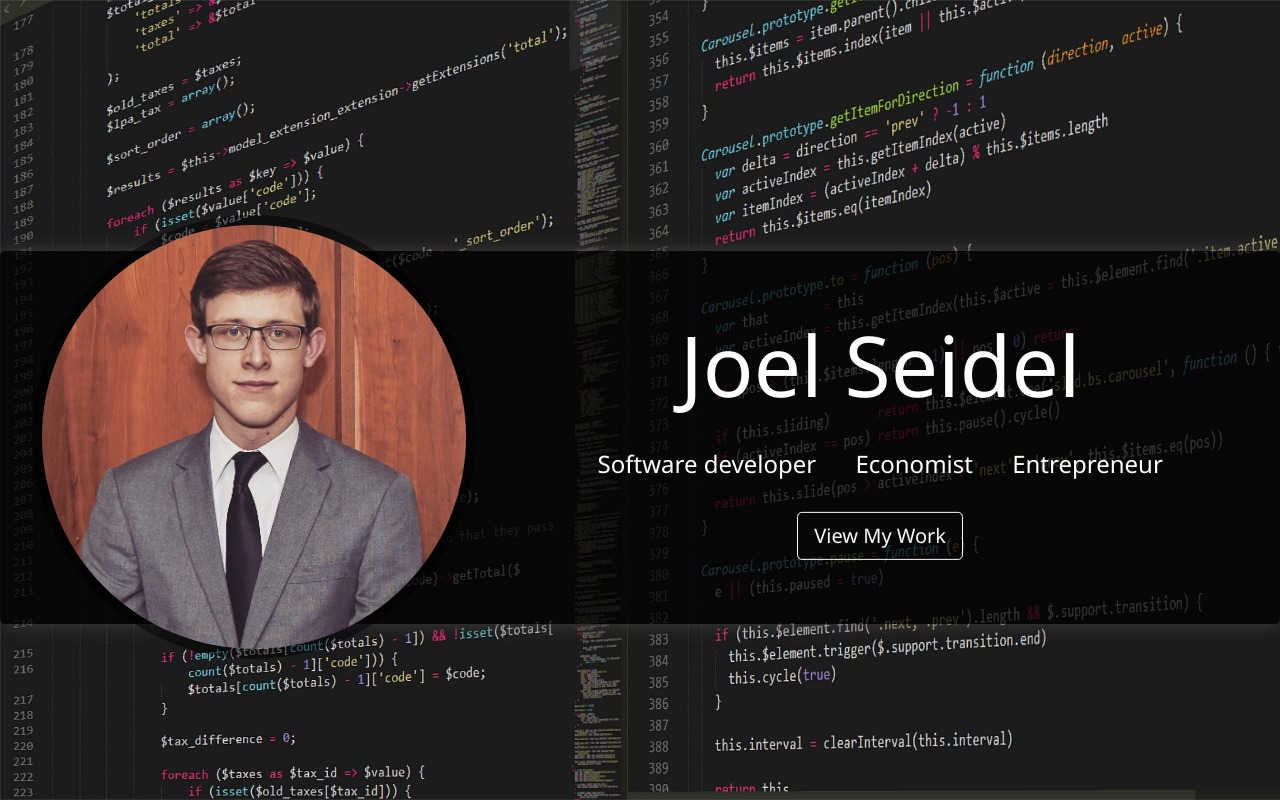
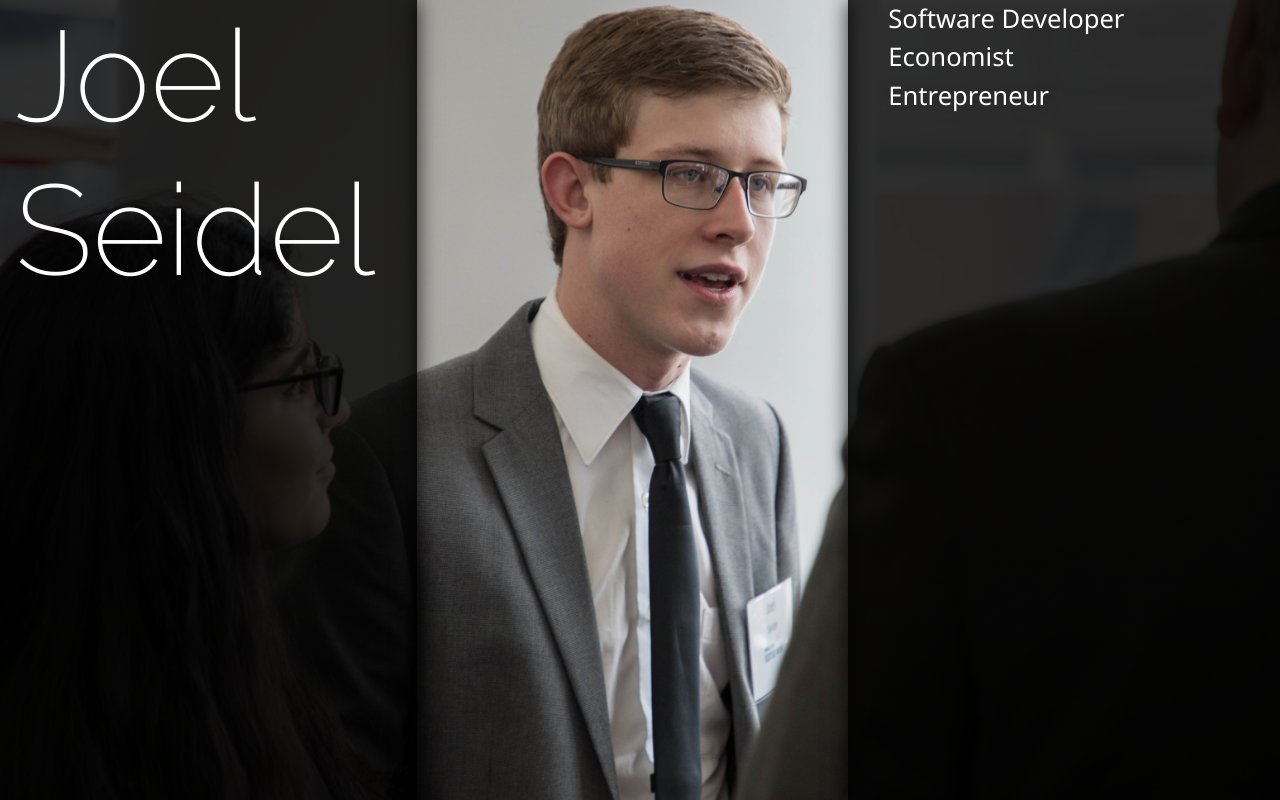
Before and after one commit to joeldseidel/joeldseidel.github.io, a PHP site: page / in a window 1280 px wide. Run offline with PHP 8.4, Linux system fonts and the light colour scheme.

Commit message:
finish structure
just need to fix up the columns and such

```diff
--- a/index.html
+++ b/index.html
@@ -7,30 +7,26 @@
 	<script src="https://ajax.googleapis.com/ajax/libs/jquery/3.3.1/jquery.min.js"></script>
 	<script src="https://cdnjs.cloudflare.com/ajax/libs/popper.js/1.14.0/umd/popper.min.js"></script>
 	<script src="https://maxcdn.bootstrapcdn.com/bootstrap/4.1.0/js/bootstrap.min.js"></script>
-    <script src="script/index-script.js"></script>
 </head>
 <body>
-	<div class="container-fluid jumbotron" id="name-plate-center">
-        <div class="show-desktop">
-            <div class="row">
-                <div class="col-lg-4" id="photo-col">
-                    <img class="name-photo rounded-circle" src="img/me.jpg" alt="Joel Seidel" />
-                </div>
-                <div class="col-lg-8">
-                    <div class="text-column container" id="words-col">
-                        <h1 class="name-header">Joel Seidel</h1>
-                        <ol class="list-inline titles-header">
-                            <li class="list-inline-item">Software developer &nbsp;</li>
-                            <li class="list-inline-item">&nbsp; Economist &nbsp;</li>
-                            <li class="list-inline-item">&nbsp; Entrepreneur</li>
-                        </ol>
-                        <div id="work-button" class="row  h-100 justify-content-center align-items-center">
-                            <a role="button" class="btn btn-outline-light btn-lg" href="mywork.html">View My Work</a>
-                        </div>
-                    </div>
+    <div class="container-fluid h-100 pl-0" id="index-container">
+        <div class="row h-100">
+            <div class="col-lg-4 p-0 m-0 h-100 index-column">
+                <div class="container h-100" id="my-info-container">
+                    <h1 id="name-label">Joel Seidel</h1>
                 </div>
             </div>
+            <div class="col-lg-4 p-0 m-0 h-100 index-column">
+                <!--<img class="w-100" style="" src="./img/index-middle-image.JPG"/>-->
+            </div>
+            <div class="col-lg-4 p-0 m-0 index-column">
+                <ul class="h-100" id="subtitle-list">
+                    <li>Software Developer</li>
+                    <li>Economist</li>
+                    <li>Entrepreneur</li>
+                </ul>
+            </div>
         </div>
-	</div>
+    </div>
 </body>
 </html>
--- a/style/index-style.css
+++ b/style/index-style.css
@@ -1,69 +1,39 @@
+@import url('https://fonts.googleapis.com/css?family=Raleway:200');
+html{
+	height:100%;
+}
 body {
-	background: url('../img/index-background.jpg')fixed left top;
+	background-image: url("../img/index-background.jpg");
+	background-position: center;
+	background-repeat: no-repeat;
 	background-size: cover;
 	font-family: "Segoe UI", Frutiger, "Frutiger Linotype", "Dejavu Sans", "Helvetica Neue", Arial, sans-serif;
-}
-#name-plate-center {
-	width:100%;
-	left: 0;
-	background: rgba(0,0,0,0.75);
-	color: #ffffff;
-	top: 50%;
-	position: absolute;
-	z-index: -1;
-	transform: translate(0, -40%);
-	box-shadow: 0 0 20px #404040;
+	height: 100%;
+	overflow: hidden;
 }
 
-.name-header {
-	font-size: 84px;
-	font-weight: 100;
-	text-align: center;
+.index-column{
+	box-shadow: 0 0 20px 0 rgba(0, 0, 0, 0.8);
 }
-.titles-header {
-	font-size: 24px;
-	font-weight: 100;
-	text-align: center;
-	margin-top: 30px;
+
+#my-info-container{
+	background: rgba(0,0,0,0.8);
+	padding-left: 30px;
 }
-.index-button {
-	padding-top: 5px;
-	padding-bottom: 5px;
-	font-size: 20px;
-	font-weight: 100;
+
+#name-label{
+	color: white;
+	font-size: 10vw;
+	font-family: 'Raleway', sans-serif;
+	text-align: left;
 }
-.option-group {
-	margin-top: 30px;
+
+#subtitle-list{
+	list-style-type: none;
+	background: rgba(0,0,0,0.8);
 }
-.name-photo {
-	position: absolute;
-	min-width: 444px;
-	width: 100%;
-	top: 50%;
-	border: 10px solid rgba(0,0,0,0.5);
-	transform: translate(0, -50%);
+
+#subtitle-list li{
+	color: white;
+	font-size: 2vw;
 }
-#photo-col {
-	padding-right: 10%;
-}
-#words-col {
-	padding-left: 10%;
-}
-@media only screen and (max-width: 1085px){
-	.name-photo{
-		display: none;
-	}
-	#words-col{
-		padding-left: 0;
-		text-align: center;
-	}
-	.name-header{
-		text-align: center;
-	}
-	.titles-header{
-		text-align: center;
-	}
-}
-#work-button{
-	margin-top: 30px;
-}
```
Also changed, not shown: img/index-background.jpg, img/index-left-image.JPG (added), img/index-middle-image.JPG (added), img/index-right-image.JPG (added).
